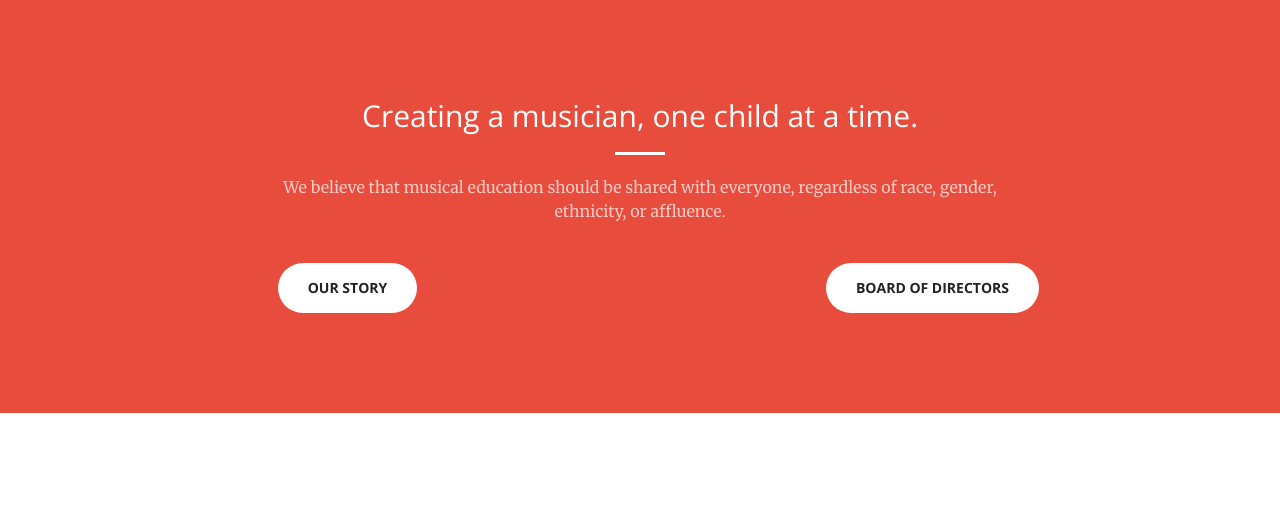
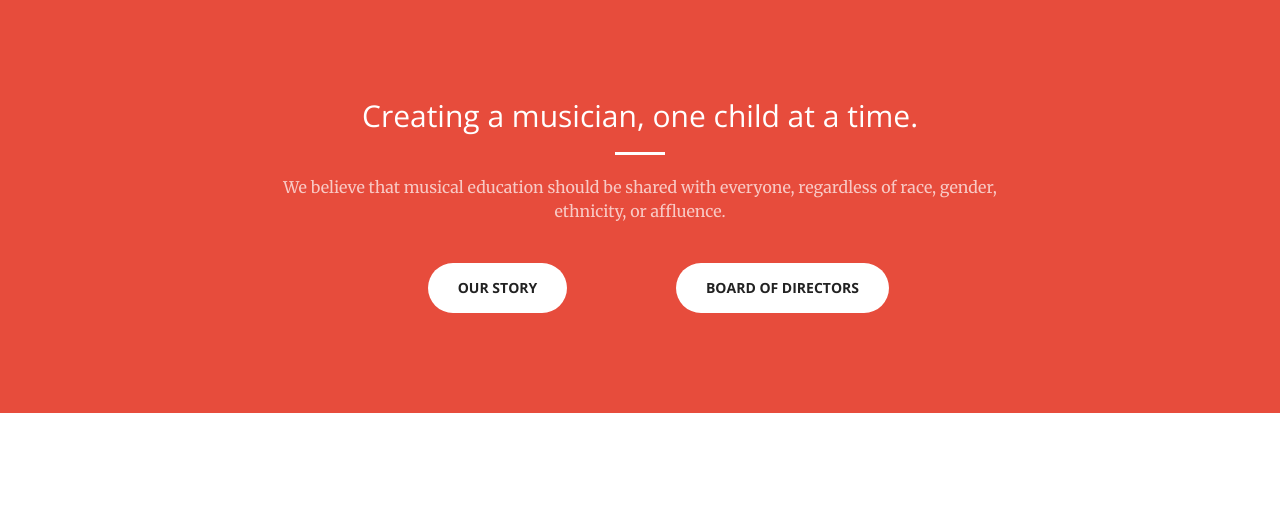
Before and after one commit to jleeleee/cme-website, a Django app: page / in a window 1280 px wide. Shown: the part 801-1311 px from the top of the page. Run offline with Django 3.2, Linux system fonts and the light colour scheme; some libraries are stand-ins or nearby versions.

Commit message:
Updating homepage

```diff
--- a/pages/templates/pages/index.html
+++ b/pages/templates/pages/index.html
@@ -94,15 +94,17 @@
                     <p class="text-faded">We believe that musical education should be shared with everyone, regardless of race, gender, ethnicity, or affluence. </p>
                 </div>
                 <div class="container">
-                    <div class="row">
-                        <div class="col-md-6 text-center">
+
+                        <div class="col-md-3 text-center">
+                        </div>
+                        <div class="col-md-3 text-center">
                             <div class="service-box">
                                 <a href="/about/story" class="btn btn-default btn-xl sr-button">
                                         Our Story
                                     </a>
                             </div>
                         </div>
-                        <div class="col-md-6 text-center">
+                        <div class="col-md-3 text-center">
                             <div class="service-box">
                                 <a href="/about/directors" class="btn btn-default btn-xl sr-button">
                                         Board of Directors
```
